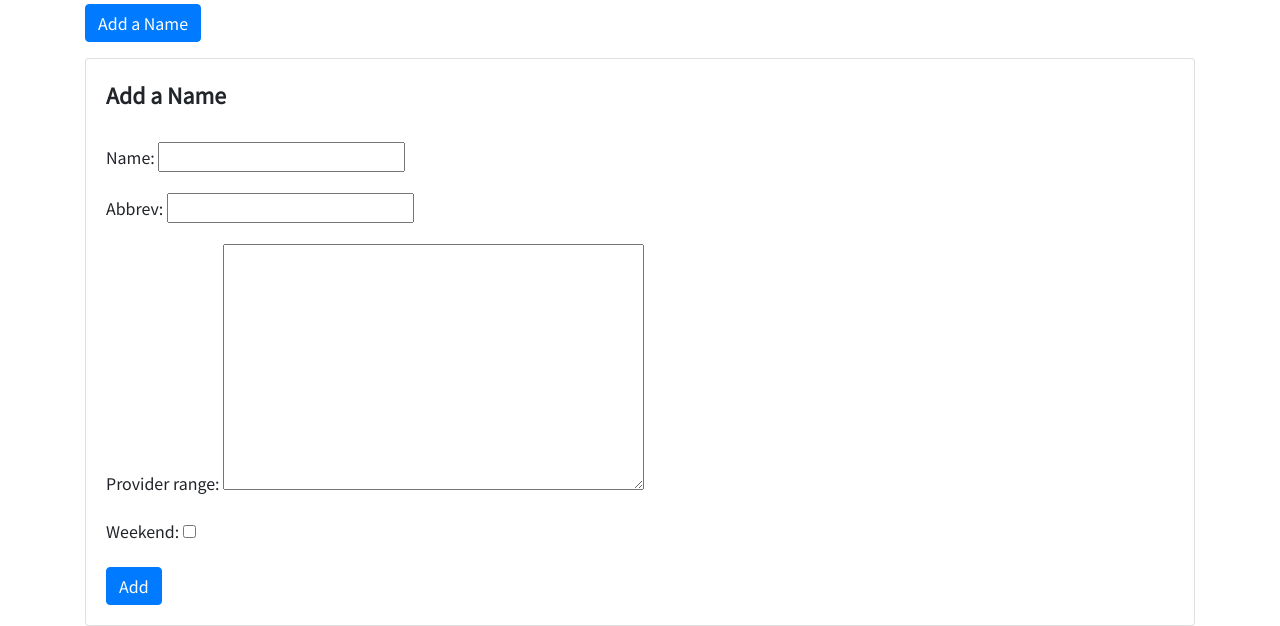
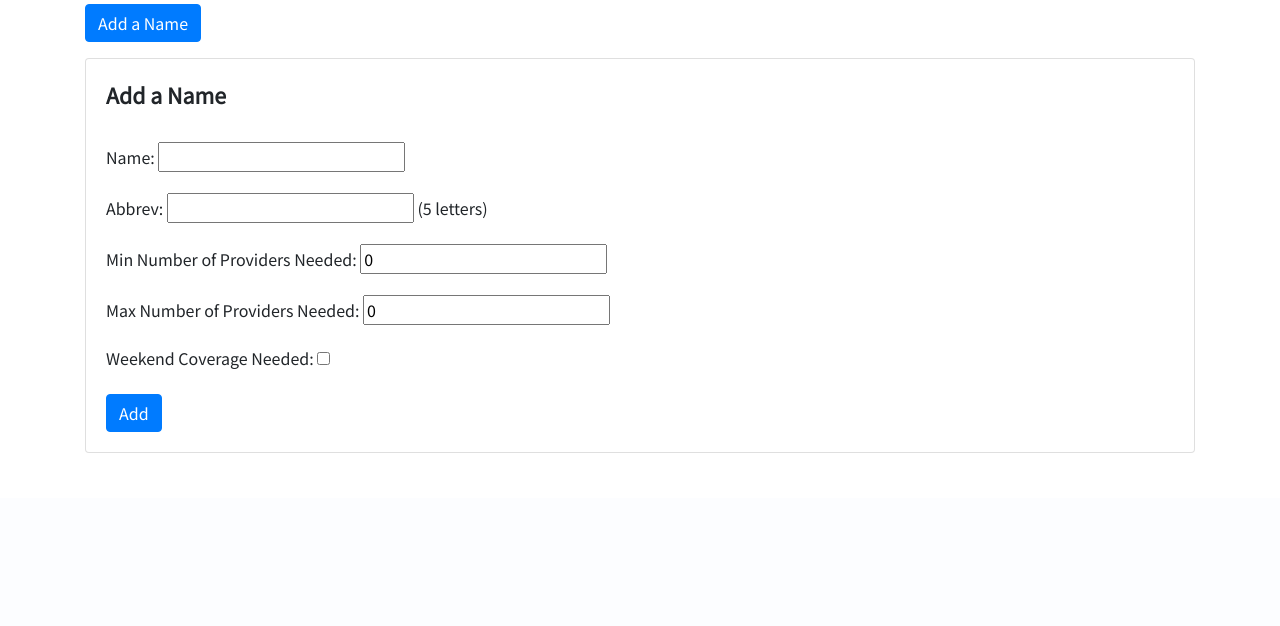
Before and after one commit to kevinmchung/fpa_scheduler, a Django app: page /location in a window 1280 px wide, after a click on "Add a Name". Shown: the part 302-928 px from the top of the page. After the commit the page ends 755 px from the top, so only its background shows below. Run offline with Django 3.2, Linux system fonts and the light colour scheme; data that the repository does not hold is empty; some libraries are stand-ins or nearby versions.

Commit message:
Preference Models Added

```diff
--- a/source/scheduler/admin.py
+++ b/source/scheduler/admin.py
@@ -2,8 +2,10 @@
 
 from django.contrib import admin
 
-from .models import Provider, Location
+from .models import Provider, Location, ProviderVacation, ProviderLocationMax
 
-#admin.site.register(Preference)
+
 admin.site.register(Provider)
 admin.site.register(Location)
+admin.site.register(ProviderVacation)
+admin.site.register(ProviderLocationMax)
--- a/source/scheduler/forms.py
+++ b/source/scheduler/forms.py
@@ -1,18 +1,46 @@
 from django import forms
 from django.forms import ModelForm
 from .models import Provider, Location
-
+from django.utils.translation import gettext_lazy as _
 
 
 class ProviderForm(ModelForm):
 
     class Meta:
         model = Provider
-        fields = ['name_first', 'name_last', 'abbrev', 'num_work_days']
+        fields = '__all__'
+        #fields = ['name_first', 'name_last', 'abbrev', 'days_per_week']
+
+        labels = {
+            'name_first': _('First Name'),
+            'name_last': _('Last Name'),
+            'abbr': _('Abbreviation'),
+            'days_per_week': _('Working Days Per Week'),
+        }
+        help_texts = {
+            'abbrev': _('(3 letters)'),
+        }
+
+    def clean_abbrev(self):
+        return self.cleaned_data['abbrev'].upper()
 
 
 class LocationForm(ModelForm):
 
     class Meta:
         model = Location
-        fields = ['name', 'abbrev', 'provider_range', 'weekend']
+        fields = '__all__'
+        #fields = ['name', 'abbrev', 'provider_min', 'provider_max', 'weekend']
+
+        labels = {
+            'provider_min': _('Min Number of Providers Needed'),
+            'provider_max': _('Max Number of Providers Needed'),
+            'weekend': _('Weekend Coverage Needed'),
+        }
+
+        help_texts = {
+            'abbrev': _('(5 letters)'),
+        }
+
+    def clean_abbrev(self):
+        return self.cleaned_data['abbrev'].upper()
--- a/source/scheduler/models.py
+++ b/source/scheduler/models.py
@@ -26,22 +26,30 @@ class Provider(models.Model):
 	name_first = models.CharField(max_length=50)
 	name_last = models.CharField(max_length=50)
 	abbrev = models.CharField(max_length=3)
-
-	num_work_days = models.IntegerField(default=0)
-	#vacation_days = models.TextField()
-	#office_ranges = models.TextField()
+	#abbrev = models.CharField(max_length=3, unique=True, error_messages={'unique':"This abbreviation is already registered."})
+	days_per_week = models.PositiveSmallIntegerField(default=0)
 
 	def __str__(self):
 		return "{}, {}".format(self.name_last, self.name_first)
-		#return "{}, {} ({})".format(self.name_last, self.name_first, self.abbrev)
 
 
 class Location(models.Model):
 	name = models.CharField(max_length=50)
-	abbrev = models.CharField(max_length=10)
-
-	provider_range = models.TextField()
+	abbrev = models.CharField(max_length=5)
+	provider_min = models.PositiveSmallIntegerField(default=0)
+	provider_max = models.PositiveSmallIntegerField(default=0)
 	weekend = models.BooleanField()
 
 	def __str__(self):
 		return "{}".format(self.name)
+
+
+class ProviderVacation(models.Model):
+	provider = models.ForeignKey(Provider, on_delete=models.CASCADE)
+	vacation_date = models.DateField()
+
+
+class ProviderLocationMax(models.Model):
+	provider = models.ForeignKey(Provider, on_delete=models.CASCADE)
+	location = models.ForeignKey(Location, on_delete=models.CASCADE)
+	provider_location_max = models.PositiveSmallIntegerField(default=0)
--- a/source/scheduler/templates/scheduler/index.html
+++ b/source/scheduler/templates/scheduler/index.html
@@ -10,6 +10,7 @@
     <ul>
     <li><a href="{% url 'scheduler:provider-index' %}">Providers</a></li>
     <li><a href="{% url 'scheduler:location-index' %}">Locations</a></li>
+    <li><a href="{% url 'scheduler:preference-index' %}">Preferences</a></li>
     </ul>
 
     <br><br><br>
--- a/source/scheduler/templates/scheduler/location_index.html
+++ b/source/scheduler/templates/scheduler/location_index.html
@@ -17,8 +17,10 @@
             <tr>
                 <th>Name</th>
                 <th>Abbreviation</th>
-                <th>Provider Range</th>
+                <th>Min Providers Need</th>
+                <th>Max Providers Need</th>
                 <th>Weekends</th>
+                <th></th>
                 <th></th>
             </tr>
             </thead>
@@ -28,7 +30,8 @@
                 <tr>
                     <td>{{ location }}</td>
                     <td>{{ location.abbrev }}</td>
-                    <td>{{ location.provider_range }}</td>
+                    <td>{{ location.provider_min }}</td>
+                    <td>{{ location.provider_max }}</td>
                     <td>{{ location.weekend }}</td>
                     <td align="right"><a href="{% url 'scheduler:location-update' location.id %}"><img alt="edit" src="{% static 'scheduler/img/pencil.png' %}" width=25" height="25">Edit</a></td>
                     <td align="right"><a href="{% url 'scheduler:location-delete' location.id %}"><img alt="delete" src="{% static 'scheduler/img/trash.png' %}" width=22" height="22">Delete</a></td>
--- a/source/scheduler/templates/scheduler/provider_index.html
+++ b/source/scheduler/templates/scheduler/provider_index.html
@@ -16,7 +16,7 @@
             <tr>
                 <th>Name</th>
                 <th>Abbreviation</th>
-                <th>Work Days</th>
+                <th>Working Days Per Week</th>
                 <th></th>
                 <th></th>
             </tr>
@@ -27,7 +27,7 @@
                 <tr>
                     <td>{{ provider }}</td>
                     <td>{{ provider.abbrev }}</td>
-                    <td>{{ provider.num_work_days }}</td>
+                    <td>{{ provider.days_per_week }}</td>
                     <td align="right"><a href="{% url 'scheduler:provider-update' provider.id %}"><img alt="edit" src="{% static 'scheduler/img/pencil.png' %}" width=25" height="25">Edit</a></td>
                     <td align="right"><a href="{% url 'scheduler:provider-delete' provider.id %}"><img alt="delete" src="{% static 'scheduler/img/trash.png' %}" width=22" height="22">Delete</a></td>
                 </tr>
--- a/source/scheduler/urls.py
+++ b/source/scheduler/urls.py
@@ -19,5 +19,6 @@ urlpatterns = [
     path('location/<int:pk>/delete', views.LocationDeleteView.as_view(), name='location-delete'),
     path('location/<int:pk>', views.LocationDetailView.as_view(), name='location-detail'),
 
+    path('preference', views.PreferenceIndexView.as_view(), name='preference-index'),
 
 ]
--- a/source/scheduler/views.py
+++ b/source/scheduler/views.py
@@ -30,6 +30,7 @@ class ProviderIndexView(generic.ListView):
     def post(self, request):
         form = self.form_class(request.POST)
         if form.is_valid():
+            #form.cleaned_data['abbrev'] = form.cleaned_data['abbrev'].upper()
             form.save()
             return HttpResponseRedirect(request.path_info)
         return render(request, self.template_name, {'form': form})
@@ -42,7 +43,7 @@ class ProviderDetailView(generic.DetailView):
 
 class ProviderUpdateView(generic.UpdateView):
     model = Provider
-    fields = ['name_first', 'name_last', 'abbrev', 'num_work_days']
+    form_class = ProviderForm
     template_name = 'scheduler/provider_update.html'
     success_url = reverse_lazy('scheduler:provider-index')
 
@@ -81,7 +82,7 @@ class LocationDetailView(generic.DetailView):
 
 class LocationUpdateView(generic.UpdateView):
     model = Location
-    fields = ['name', 'abbrev', 'provider_range', 'weekend']
+    form_class = LocationForm
     template_name = 'scheduler/location_update.html'
     success_url = reverse_lazy('scheduler:location-index')
 
@@ -90,3 +91,14 @@ class LocationDeleteView(generic.DeleteView):
     model = Location
     template_name = 'scheduler/location_delete.html'
     success_url = reverse_lazy('scheduler:location-index')
+
+
+
+# PREFERENCE VIEWS
+
+class PreferenceIndexView(generic.ListView):
+
+    template_name = 'scheduler/preference_index.html'
+
+    def get(self, request):
+        return render(request, self.template_name, {'provider_list': Provider.objects.order_by('name')})
```
Also changed, not shown: source/scheduler/templates/scheduler/preference_index.html (added, +39 -0 lines), source/scheduler/migrations/0004_auto_20200721_2118.py (added), source/scheduler/migrations/0005_auto_20200721_2137.py (added), source/scheduler/migrations/0006_auto_20200721_2147.py (added), source/scheduler/migrations/0007_auto_20200721_2216.py (added), source/scheduler/migrations/0008_auto_20200721_2249.py (added), source/scheduler/migrations/0009_auto_20200721_2252.py (added).
